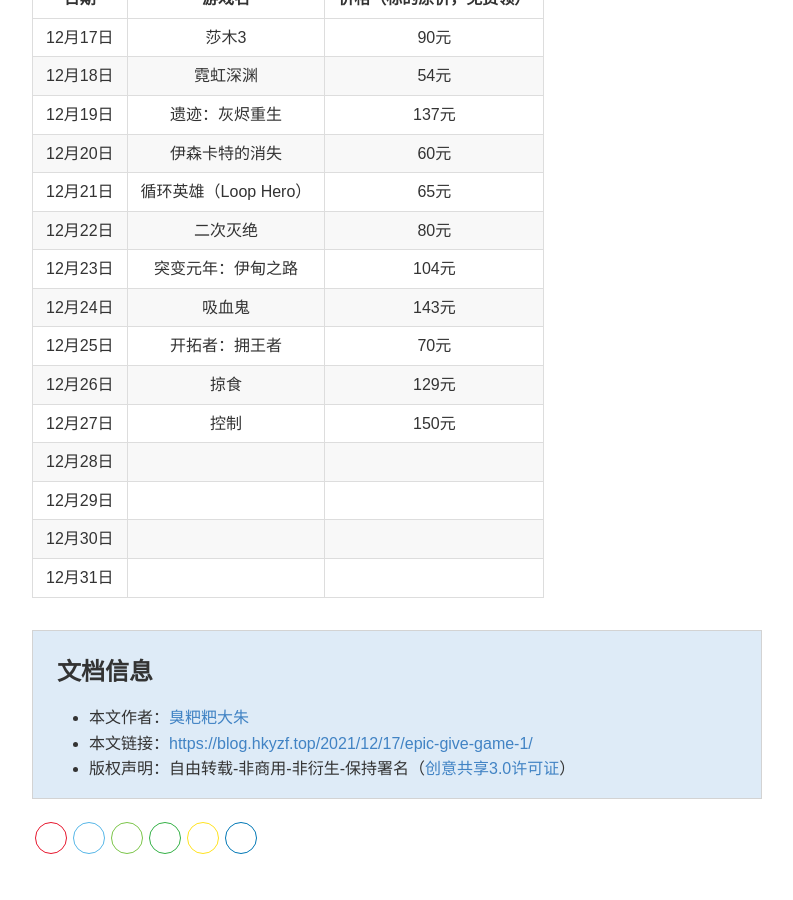
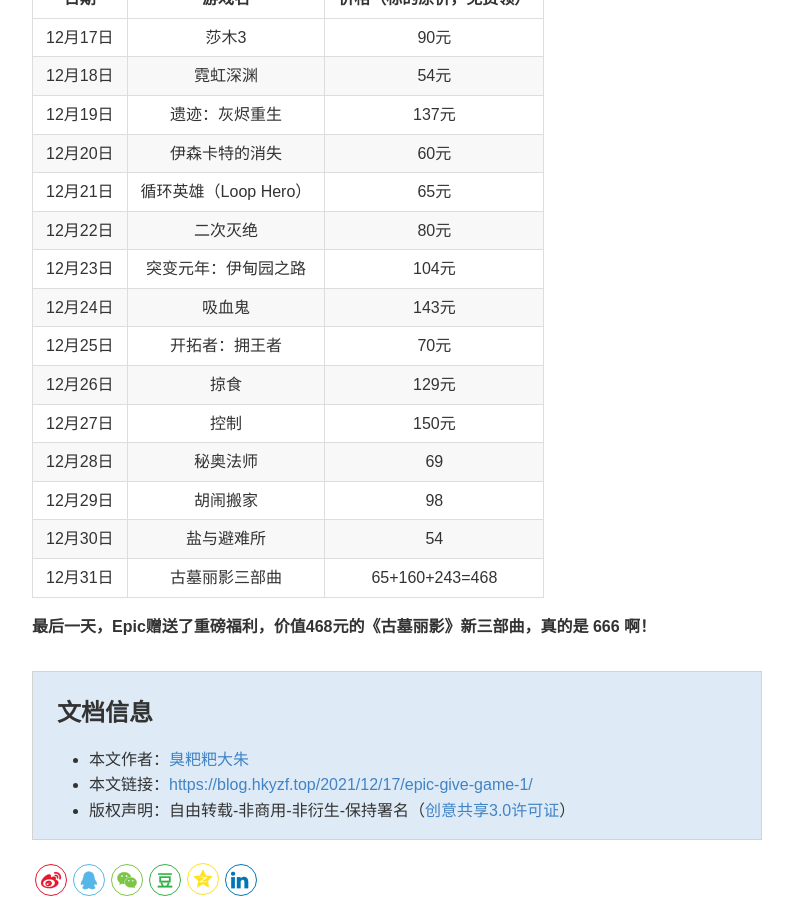
Before and after one commit to 386408003/386408003.github.io, a Jekyll site: the page built from _posts/game/epic/2021-12-17-epic-give-game-1.md, in a window 1280 px wide and 900 px high, scrolled down 593 px. Shown: the whole window, without its empty margins (118-911 px from the left). Built offline with Jekyll 4.4.1, drawn with Linux system fonts in a browser that asks for light colours; some web fonts are replaced; comment, search, counter and statistics services are not loaded; a style sheet for code colours, icons or effects is not loaded; some of the changed text lies outside the part shown.

Commit message:
EPIC提交，关闭jsdelivr加速。

```diff
--- a/Gemfile
+++ b/Gemfile
@@ -1,6 +1,7 @@
 source 'https://rubygems.org'
 gem 'github-pages', group: :jekyll_plugins
-gem 'tzinfo-data', platforms: [:mingw, :mswin, :x64_mingw]
 gem 'wdm', '>= 0.1.0' if Gem.win_platform?
+gem "webrick", "~> 1.7"
 
-gem "webrick", "~> 1.7"
+gem 'tzinfo'
+gem 'tzinfo-data'
--- a/_config.yml
+++ b/_config.yml
@@ -16,7 +16,7 @@
 # 对 css 和 js 资源的 cdn 加速配置
 cdn:
   jsdelivr:
-    enabled: true
+    enabled: false
 # 可选组件配置
 components:
   # 分享
@@ -51,8 +51,8 @@
 #      Author      #
 # ---------------- #
 author: 臭粑粑大朱
-organization: 航天金穗
-organization_url: http://www.htjs.net/portal/index_c
+organization: 帆一尚行（郑州）科技有限公司
+organization_url: https://www.fin-shine.com/
 github_username: 386408003
 location: Henan, China
 email: 386408003@qq.com
--- a/_posts/game/epic/2021-12-17-epic-give-game-1.md
+++ b/_posts/game/epic/2021-12-17-epic-give-game-1.md
@@ -26,12 +26,16 @@
 | 12月20日 |    伊森卡特的消失     |           60元           |
 | 12月21日 | 循环英雄（Loop Hero） |           65元           |
 | 12月22日 |       二次灭绝        |           80元           |
-| 12月23日 |  突变元年：伊甸之路   |          104元           |
+| 12月23日 | 突变元年：伊甸园之路  |          104元           |
 | 12月24日 |        吸血鬼         |          143元           |
 | 12月25日 |    开拓者：拥王者     |           70元           |
 | 12月26日 |         掠食          |          129元           |
 | 12月27日 |         控制          |          150元           |
-| 12月28日 |                       |                          |
-| 12月29日 |                       |                          |
-| 12月30日 |                       |                          |
-| 12月31日 |                       |                          |
+| 12月28日 |       秘奥法师        |            69            |
+| 12月29日 |       胡闹搬家        |            98            |
+| 12月30日 |      盐与避难所       |            54            |
+| 12月31日 |    古墓丽影三部曲     |      65+160+243=468      |
+
+
+
+**最后一天，Epic赠送了重磅福利，价值468元的《古墓丽影》新三部曲，真的是 666 啊！**
```
